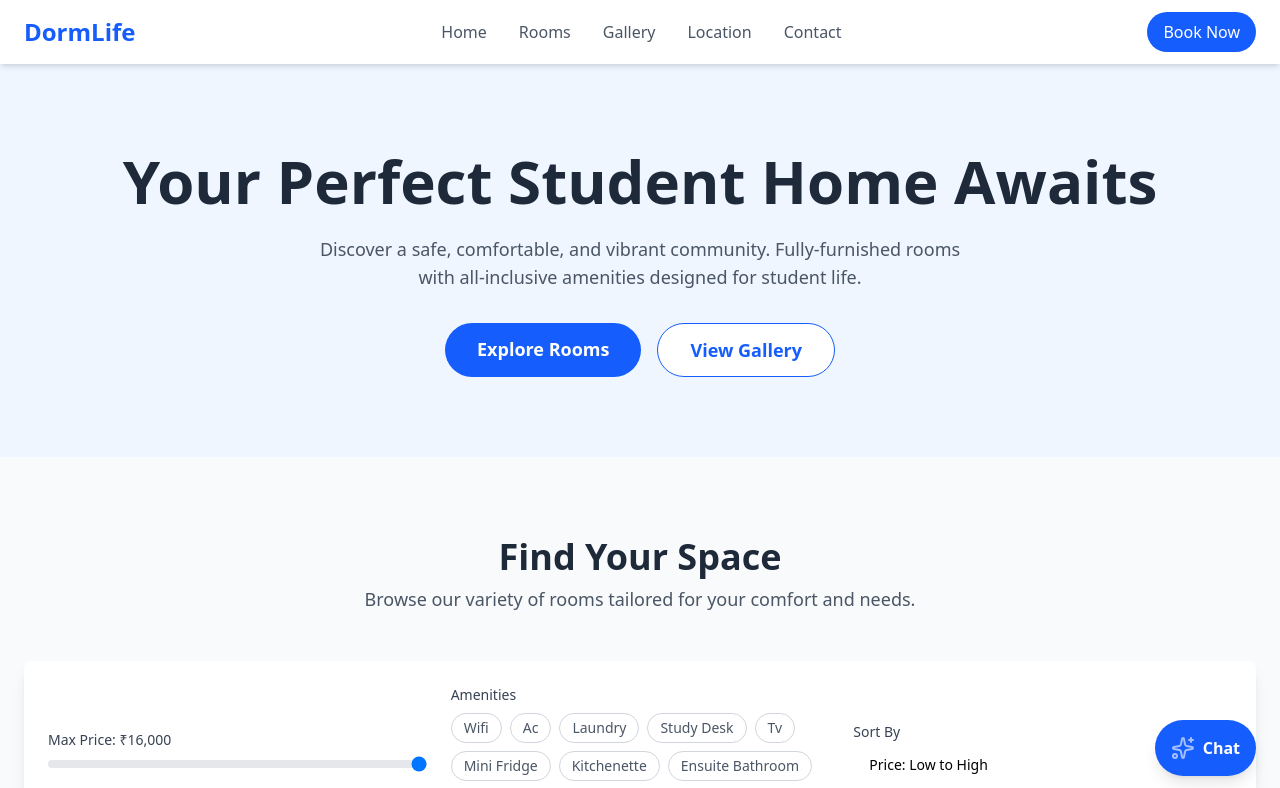
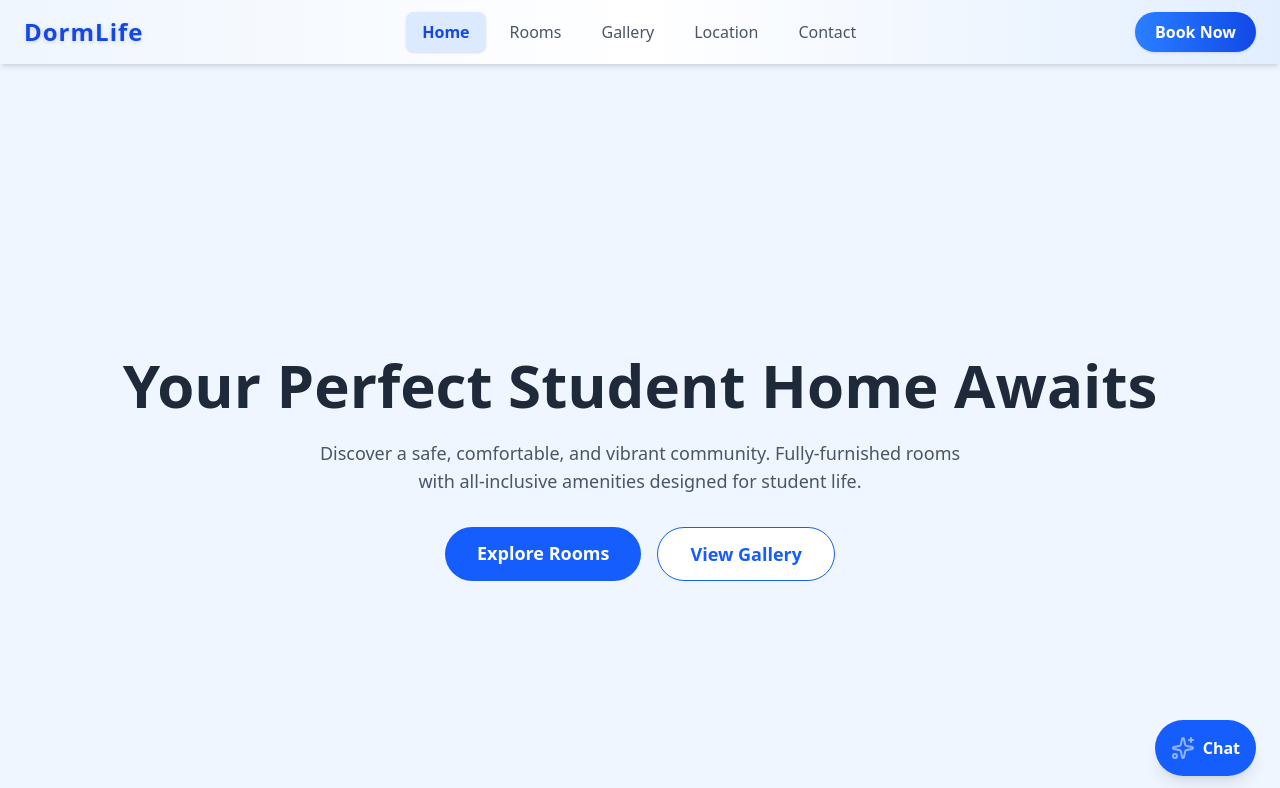
Before and after one commit to Vcodes45/Dormitory-Management-System, a React (Vite) app in the folder Dormitory/: page / in a window 1280 px wide. Shown: the top 788 px of the page. Built offline with nearby package versions, Linux system fonts and the light colour scheme.

Commit message:
navbar edited

```diff
--- a/Dormitory/src/App.jsx
+++ b/Dormitory/src/App.jsx
@@ -28,7 +28,7 @@ export default function App() {
 
     return (
         <div className="bg-white font-sans">
-            <Header setActiveSection={setActiveSection} />
+            <Header setActiveSection={setActiveSection} activeSection={activeSection} />
             <main>
                 <Hero setActiveSection={setActiveSection} />
                 <RoomListings />
--- a/Dormitory/src/components/Sections/Header.jsx
+++ b/Dormitory/src/components/Sections/Header.jsx
@@ -28,18 +28,52 @@
 
 
 
+
 import React from 'react';
 
-const Header = ({ setActiveSection }) => (
-    <header className="bg-white/80 backdrop-blur-lg shadow-md sticky top-0 z-50">
+const NAV_SECTIONS = [
+    { key: 'home', label: 'Home' },
+    { key: 'rooms', label: 'Rooms' },
+    { key: 'gallery', label: 'Gallery' },
+    { key: 'location', label: 'Location' },
+    { key: 'contact', label: 'Contact' },
+];
+
+const Header = ({ setActiveSection, activeSection }) => (
+    <header className="bg-gradient-to-r from-blue-50 via-white to-blue-100/80 backdrop-blur-lg shadow-md sticky top-0 z-50">
         <nav className="container mx-auto px-6 py-3 flex justify-between items-center">
-            <a href="#home" onClick={(e) => { e.preventDefault(); setActiveSection('home'); }} className="text-2xl font-bold text-blue-600">DormLife</a>
-            <div className="hidden md:flex space-x-8 items-center">
-                {['home', 'rooms', 'gallery', 'location', 'contact'].map(section => (
-                    <a key={section} href={`#${section}`} onClick={(e) => { e.preventDefault(); setActiveSection(section); }} className="text-gray-600 hover:text-blue-600 capitalize transition duration-300">{section}</a>
+            <a
+                href="#home"
+                onClick={e => { e.preventDefault(); setActiveSection('home'); }}
+                className="text-2xl font-extrabold text-blue-700 tracking-tight drop-shadow-sm hover:scale-105 transition-transform duration-200"
+                style={{ letterSpacing: '1px' }}
+            >
+                DormLife
+            </a>
+            <div className="hidden md:flex space-x-2 items-center">
+                {NAV_SECTIONS.map(({ key, label }) => (
+                    <a
+                        key={key}
+                        href={`#${key}`}
+                        onClick={e => { e.preventDefault(); setActiveSection(key); }}
+                        className={`relative px-4 py-2 rounded-lg font-medium capitalize transition-all duration-200
+                            ${activeSection === key
+                                ? 'bg-blue-100 text-blue-700 shadow font-semibold'
+                                : 'text-gray-600 hover:text-blue-700 hover:bg-blue-50'}
+                            group
+                        `}
+                    >
+                        <span className="z-10 relative">{label}</span>
+                        {/* Animated underline on hover */}
+                        <span className="absolute left-3 right-3 -bottom-1 h-0.5 bg-blue-400 rounded transition-all duration-300 scale-x-0 group-hover:scale-x-100" style={{ transformOrigin: 'left' }} />
+                    </a>
                 ))}
             </div>
-            <a href="#contact" onClick={(e) => { e.preventDefault(); setActiveSection('contact'); }} className="hidden md:block bg-blue-600 text-white px-4 py-2 rounded-full hover:bg-blue-700 transition duration-300">
+            <a
+                href="#contact"
+                onClick={e => { e.preventDefault(); setActiveSection('contact'); }}
+                className="hidden md:block bg-gradient-to-r from-blue-500 to-blue-700 text-white px-5 py-2 rounded-full font-semibold shadow hover:from-blue-600 hover:to-blue-800 hover:scale-105 transition-all duration-200"
+            >
                 Book Now
             </a>
             <button className="md:hidden">
--- a/Dormitory/src/components/Sections/Hero.jsx
+++ b/Dormitory/src/components/Sections/Hero.jsx
@@ -31,7 +31,7 @@
 import React from 'react';
 
 const Hero = ({ setActiveSection }) => (
-    <section id="home" className="bg-blue-50 py-20">
+    <section id="home" className="bg-blue-50 py-20 h-screen flex items-center justify-center">
         <div className="container mx-auto px-6 text-center">
             <h1 className="text-4xl md:text-6xl font-extrabold text-gray-800 leading-tight">
                 Your Perfect Student Home Awaits
```
